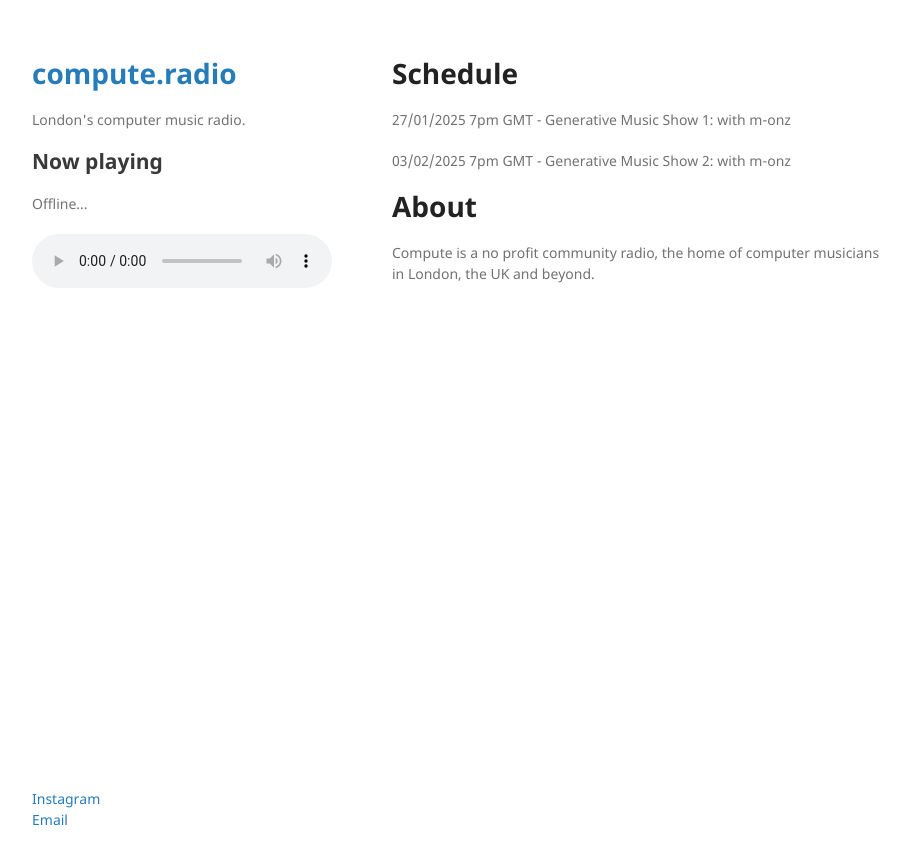
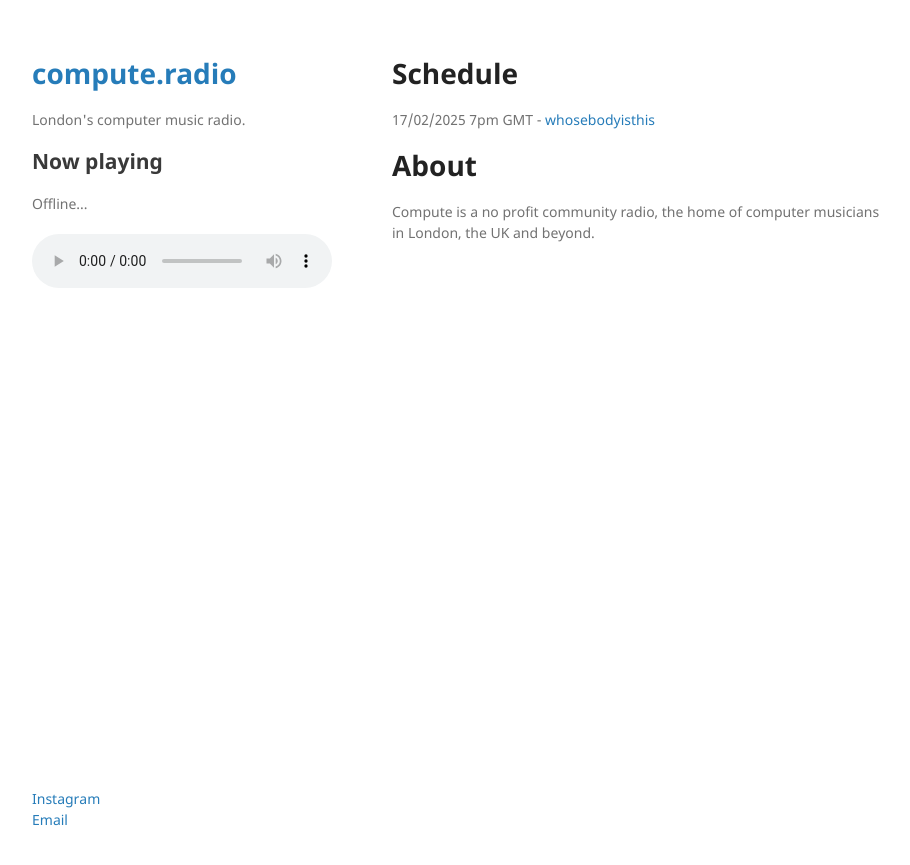
Before and after one commit to compute-radio/compute-radio.github.io, a Jekyll site: the page built from index.md, in a window 1280 px wide. Shown: the top 865 px of the page, without its empty margins (178-1088 px from the left). Built offline with Jekyll 4.4.1, drawn with Linux system fonts in a browser that asks for light colours; our own code applies the rules of GitHub Pages for plain Markdown files.

Commit message:
Update Schedule.

```diff
--- a/index.md
+++ b/index.md
@@ -3,9 +3,7 @@ layout: default
 ---
 
 # Schedule
-27/01/2025 7pm GMT - Generative Music Show 1: with m-onz
-
-03/02/2025 7pm GMT - Generative Music Show 2: with m-onz
+17/02/2025 7pm GMT - [whosebodyisthis](https://www.instagram.com/whosebodyisthis/)
 
 <!-- # Latest episodes
 [10/12/24 Micheal](./another-page.html)<br/>
```
